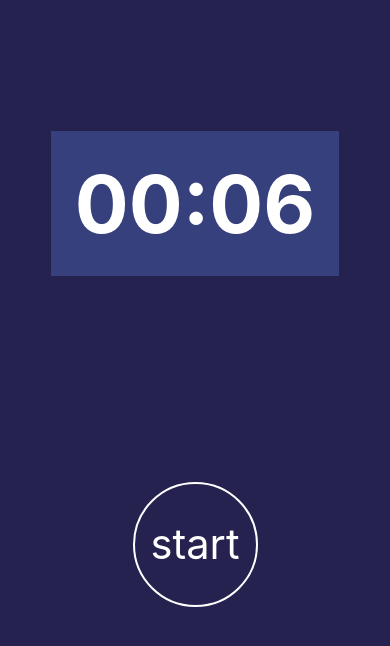
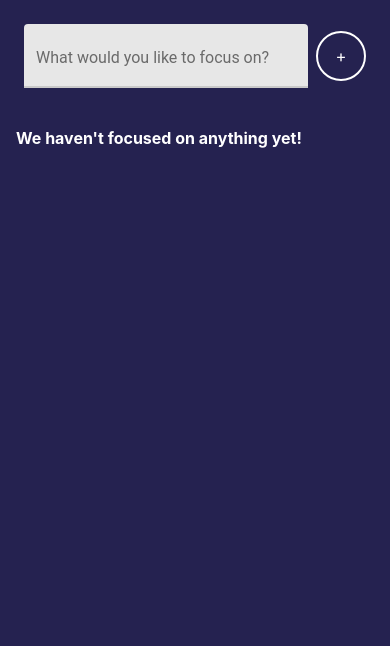
Before and after one commit to technocapeman/FocusTime, a React Native app: screen / in a window 390 px wide. Shown: the top 646 px of the page. Built offline with nearby package versions, Linux system fonts and the light colour scheme.

Commit message:
Finished Focustime App

```diff
--- a/App.js
+++ b/App.js
@@ -1,21 +1,27 @@
 import React, {useState} from 'react';
-import { Text, View, StyleSheet, SafeAreaView, Platform, StatusBar } from 'react-native';
-import Constants from 'expo-constants';
+import {Platform, SafeAreaView, StatusBar, StyleSheet} from 'react-native';
 import {colors} from './src/utils/colors';
-import {Focus} from './src/features/Focus';
+import {Focus} from './src/features/focus';
 import {Timer} from './src/features/timer';
+import {FocusHistory} from "./src/features/focusHistory";
 
 export default function App() {
-  const [currentSubject, setCurrentSubject] = useState('test');
+    const [currentSubject, setCurrentSubject] = useState();
+    const [history, setHistory] = useState([]);
     return (
         <SafeAreaView style={styles.container}>
             {!currentSubject ? (
+                <>
                     <Focus addSubject={setCurrentSubject}/>
-      ): (
+                    <FocusHistory history={history}/>
+                </>
+            ) : (
                 <Timer
                     focusSubject={currentSubject}
-              onTimerEnd={() => {}}
-              clearSubject={() => {}}
+                    onTimerEnd={(subject) => {
+                        setHistory([...history, subject])
+                    }}
+                    clearSubject={() => setCurrentSubject(null)}
                 />
             )}
         </SafeAreaView>
--- a/src/components/Countdown.js
+++ b/src/components/Countdown.js
@@ -1,21 +1,23 @@
-import React, { useState, useEffect } from 'react';
-import { Text, View, StyleSheet } from 'react-native';
+import React, {useEffect, useState} from 'react';
+import {StyleSheet, Text} from 'react-native';
 
-import { fontSizes, spacing } from '../utils/sizes';
-import { colors } from '../utils/colors';
+import {fontSizes, spacing} from '../utils/sizes';
+import {colors} from '../utils/colors';
 
 const minutesToMillis = (min) => min * 1000 * 60;
 const formatTime = (time) => (time < 10 ? `0${time}` : time);
-export const Countdown = ({ minutes = 0.1, isPaused, onProgress, onEnd }) => {
+export const Countdown = ({minutes = 0.1, isPaused, onProgress, onEnd}) => {
     const interval = React.useRef(null);
 
     const [millis, setMillis] = useState(null);
+
+    const reset = () => setMillis(minutesToMillis(minutes));
 
     const countDown = () => {
         setMillis((time) => {
             if (time === 0) {
                 clearInterval(interval.current);
-                onEnd();
+                onEnd(reset);
                 return time;
             }
             const timeLeft = time - 1000;
--- a/src/components/RoundedButton.js
+++ b/src/components/RoundedButton.js
@@ -1,6 +1,6 @@
 import React from 'react';
-import { TouchableOpacity, Text, StyleSheet } from 'react-native';
-import { colors } from '../utils/colors';
+import {Text, TouchableOpacity} from 'react-native';
+import {colors} from '../utils/colors';
 
 export const RoundedButton = ({
                                   style = {},
@@ -25,5 +25,5 @@ const styles = (size) => ({
         borderColor: colors.white,
         borderWidth: 2
     },
-    text: { color: colors.white, fontSize: size / 3 },
+    text: {color: colors.white, fontSize: size / 3},
 });
--- a/src/features/Focus.js
+++ /dev/null
@@ -1,41 +0,0 @@
-import React, { useState } from 'react';
-import {View, Text, StyleSheet} from 'react-native';
-import {TextInput} from 'react-native-paper';
-import {colors} from '../utils/colors';
-import {RoundedButton} from '../components/RoundedButton';
-import {spacing} from '../utils/sizes';
-
-export const Focus = ({addSubject}) => {
-  const [subject, setSubject] = useState(null);
-  return (
-      <View style={styles.container}>
-        <View style={styles.inputContainer}>
-          <TextInput style={styles.textInput}
-                     onChangeText={setSubject}
-                     label="What would you like to focus on?"
-          />
-          <View style={styles.button}>
-            <RoundedButton title="+" size={50} onPress={() => addSubject(subject)}/>
-          </View>
-        </View>
-      </View>
-  );
-}
-
-const styles = StyleSheet.create({
-  container: {
-    flex: 1
-  },
-  button: {
-    justifyContent: 'center',
-  },
-  textInput: {
-    flex: 1,
-    marginRight: spacing.sm,
-  },
-  inputContainer : {
-    padding: spacing.lg,
-    justifyContent: 'top',
-    flexDirection: 'row',
-  }
-})
--- /dev/null
+++ b/src/features/focus.js
@@ -0,0 +1,38 @@
+import React, {useState} from 'react';
+import {StyleSheet, View} from 'react-native';
+import {TextInput} from 'react-native-paper';
+import {RoundedButton} from '../components/RoundedButton';
+import {spacing} from '../utils/sizes';
+
+export const Focus = ({addSubject}) => {
+    const [subject, setSubject] = useState(null);
+    return (
+        <View style={styles.container}>
+            <View style={styles.inputContainer}>
+                <TextInput style={styles.textInput}
+                           onChangeText={setSubject}
+                           label="What would you like to focus on?"
+                />
+                <View style={styles.button}>
+                    <RoundedButton title="+" size={50} onPress={() => addSubject(subject)}/>
+                </View>
+            </View>
+        </View>
+    );
+}
+
+const styles = StyleSheet.create({
+    container: {},
+    button: {
+        justifyContent: 'center',
+    },
+    textInput: {
+        flex: 1,
+        marginRight: spacing.sm,
+    },
+    inputContainer: {
+        padding: spacing.lg,
+        justifyContent: 'top',
+        flexDirection: 'row',
+    }
+})
--- /dev/null
+++ b/src/features/focusHistory.js
@@ -0,0 +1,45 @@
+import React from 'react';
+import {FlatList, StyleSheet, Text, View} from 'react-native';
+import {colors} from '../utils/colors';
+import {fontSizes, spacing} from '../utils/sizes';
+
+export const FocusHistory = ({history}) => {
+    if (!history || !history.length) return <Text style={styles.noFocusNotif}>We haven't focused on anything
+        yet!</Text>;
+
+    const renderItem = ({item}) => <Text style={styles.item}>- {item}</Text>
+
+    return (
+        <View style={styles.container}>
+            <Text style={styles.title}>Things we've focused on:</Text>
+            <FlatList
+                data={history}
+                renderItem={renderItem}
+            />
+        </View>
+    )
+}
+
+const styles = StyleSheet.create({
+    container: {
+        padding: spacing.md,
+        flex: 1,
+    },
+    item: {
+        fontSize: fontSizes.md,
+        color: colors.white,
+        paddingTop: spacing.sm
+    },
+    title: {
+        color: colors.white,
+        fontSize: fontSizes.md,
+        fontWeight: 'bold'
+    },
+    noFocusNotif: {
+        color: colors.white,
+        fontSize: fontSizes.md,
+        fontWeight: 'bold',
+        padding: spacing.md,
+        flex: 1
+    }
+})
--- a/src/features/timer.js
+++ b/src/features/timer.js
@@ -1,14 +1,60 @@
 import React, {useState} from 'react';
-import {View, StyleSheet} from 'react-native';
+import {StyleSheet, Text, Vibration, View} from 'react-native';
+import {ProgressBar} from "react-native-paper";
+import {useKeepAwake} from 'expo-keep-awake';
 import {Countdown} from '../components/Countdown';
 import {RoundedButton} from '../components/RoundedButton';
+import {spacing} from '../utils/sizes';
+import {colors} from '../utils/colors';
+import {Timing} from './timing';
 
-export const Timer = ({focusSubject}) => {
+const ONE_SECOND_IN_MS = 1000;
+
+const PATTERN = [
+    1 * ONE_SECOND_IN_MS,
+    1 * ONE_SECOND_IN_MS,
+    1 * ONE_SECOND_IN_MS,
+    1 * ONE_SECOND_IN_MS,
+    1 * ONE_SECOND_IN_MS
+];
+
+export const Timer = ({focusSubject, clearSubject, onTimerEnd}) => {
+    useKeepAwake();
     const [isStarted, setIsStarted] = useState(false);
+    const [progress, setProgress] = useState(1);
+    const [minutes, setMinutes] = useState(0.1);
+
+    const onEnd = (reset) => {
+        Vibration.vibrate(PATTERN);
+        setIsStarted(false);
+        setProgress(1);
+        reset();
+        onTimerEnd(focusSubject);
+    };
+
     return (
         <View style={styles.container}>
             <View style={styles.countdown}>
-                <Countdown isPaused={!isStarted} onProgress={() => {}} onEnd={() => {}}/>
+                <Countdown
+                    minutes={minutes}
+                    isPaused={!isStarted}
+                    onProgress={setProgress}
+                    onEnd={onEnd}
+                />
+                <View style={{paddingTop: spacing.xxl}}>
+                    <Text style={styles.title}>Focusing on:</Text>
+                    <Text style={styles.task}>{focusSubject}</Text>
+                </View>
+            </View>
+            <View style={{paddingTop: spacing.sm}}>
+                <ProgressBar
+                    progress={progress}
+                    color={colors.progressBar}
+                    style={{height: 10}}
+                />
+            </View>
+            <View style={styles.timingWrapper}>
+                <Timing onChangeTime={setMinutes}/>
             </View>
             <View style={styles.buttonWrapper}>
                 {!isStarted && (
@@ -17,6 +63,9 @@ export const Timer = ({focusSubject}) => {
                 {isStarted && (
                     <RoundedButton title='pause' onPress={() => setIsStarted(false)}/>
                 )}
+            </View>
+            <View style={styles.clearSubjectWrapper}>
+                <RoundedButton size={50} title="-" onPress={clearSubject}/>
             </View>
         </View>
     )
@@ -31,11 +80,29 @@ const styles = StyleSheet.create({
         alignItems: 'center',
         justifyContent: 'center',
     },
+    timingWrapper: {
+        flex: 0.1,
+        flexDirection: 'row',
+        paddingTop: spacing.xxl,
+    },
     buttonWrapper: {
         flex: 0.3,
         flexDirection: 'row',
         padding: 15,
         justifyContent: 'center',
         alignItems: 'center',
+    },
+    clearSubjectWrapper: {
+        flexDirection: 'row',
+        justifyContent: 'center',
+    },
+    title: {
+        color: colors.white,
+        fontWeight: 'bold',
+        textAlign: 'center',
+    },
+    task: {
+        color: colors.white,
+        textAlign: 'center',
     }
 })
--- /dev/null
+++ b/src/features/timing.js
@@ -0,0 +1,26 @@
+import React from 'react';
+import {StyleSheet, View} from 'react-native';
+import {RoundedButton} from "../components/RoundedButton";
+
+export const Timing = ({onChangeTime}) => {
+    return (
+        <>
+            <View style={styles.timingButton}>
+                <RoundedButton size={75} title="10" onPress={() => onChangeTime(10)}/>
+            </View>
+            <View style={styles.timingButton}>
+                <RoundedButton size={75} title="15" onPress={() => onChangeTime(15)}/>
+            </View>
+            <View style={styles.timingButton}>
+                <RoundedButton size={75} title="20" onPress={() => onChangeTime(20)}/>
+            </View>
+        </>
+    )
+}
+
+const styles = StyleSheet.create({
+    timingButton: {
+        flex: 1,
+        alignItems: 'center',
+    }
+})
--- a/src/utils/colors.js
+++ b/src/utils/colors.js
@@ -1,4 +1,5 @@
 export const colors = {
-  white: '#fff',
-  darkBlue: '#252250'
+    white: '#fff',
+    darkBlue: '#252250',
+    progressBar: '#5384E2',
 }
```
Also changed, not shown: babel.config.js (+5 -5 lines), package.json (+5 -4 lines), 2 other files (tests, documents, lock files or other folders). Lines whose indentation alone changed are shown as unchanged.
